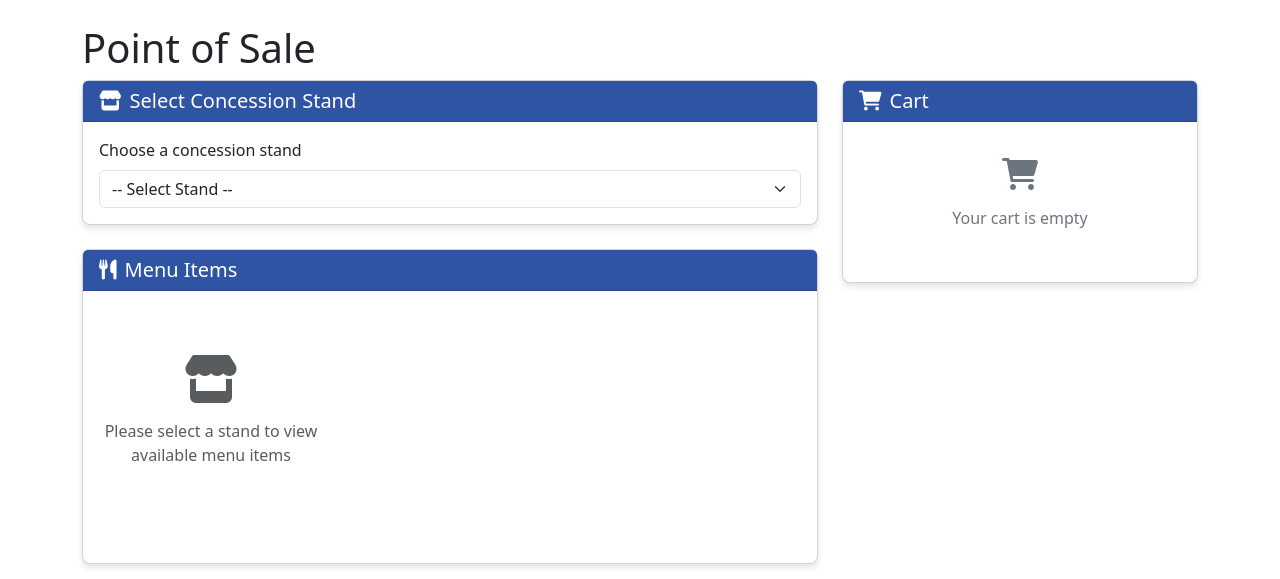
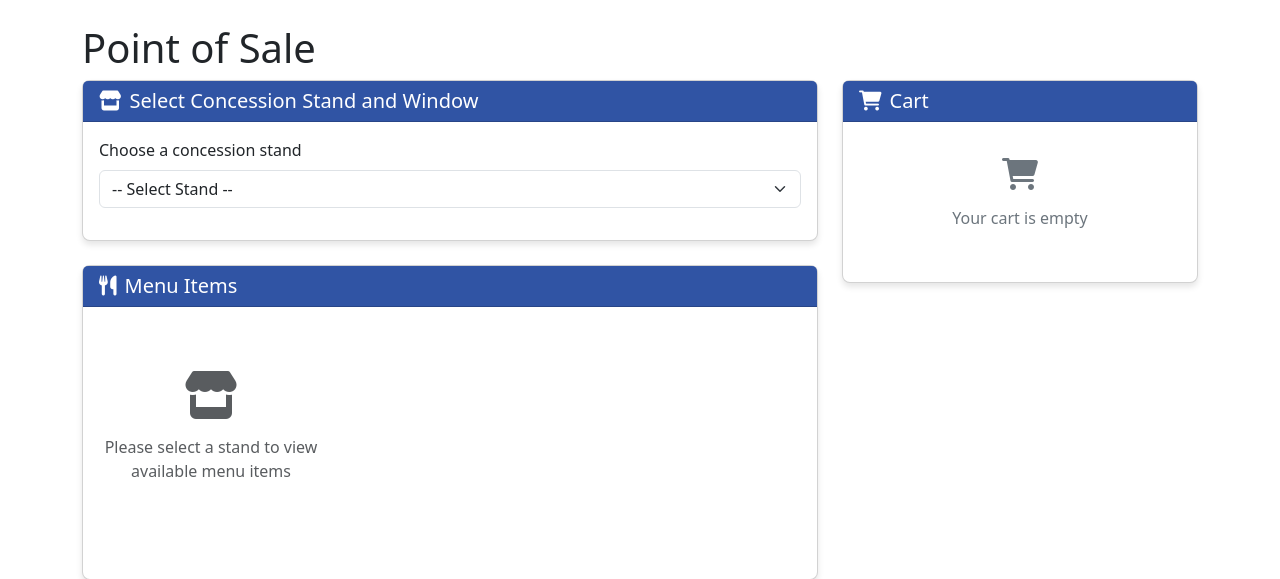
Before and after one commit to jduncan8142/free-org, a FastAPI app: page /pos in a window 1280 px wide. Shown: the part 56-635 px from the top of the page. Run offline with FastAPI, Linux system fonts and the light colour scheme; data that the repository does not hold is empty.

Commit message:
feat: add window selection to POS interface

```diff
--- a/free_org/templates/pos.html
+++ b/free_org/templates/pos.html
@@ -69,14 +69,15 @@ endblock %} {% block extra_css %}
 
 <div class="row mb-4">
   <div class="col-md-8">
-    <!-- Stand Selection -->
+    <!-- Stand and Window Selection -->
     <div class="card mb-4">
       <div class="card-header bg-primary text-white">
         <h5 class="card-title mb-0">
-          <i class="fas fa-store me-2"></i>Select Concession Stand
+          <i class="fas fa-store me-2"></i>Select Concession Stand and Window
         </h5>
       </div>
       <div class="card-body">
+        <div class="mb-3">
           <label for="standSelect" class="form-label"
             >Choose a concession stand</label
           >
@@ -86,6 +87,17 @@ endblock %} {% block extra_css %}
             aria-label="Select concession stand">
             <option value="">-- Select Stand --</option>
           </select>
+        </div>
+
+        <div id="windowSelectionContainer" style="display: none;">
+          <label for="windowSelect" class="form-label">Choose a window</label>
+          <select
+            id="windowSelect"
+            class="form-select"
+            aria-label="Select window">
+            <option value="">-- Select Window --</option>
+          </select>
+        </div>
       </div>
     </div>
 
```
Lines whose indentation alone changed are shown as unchanged.
